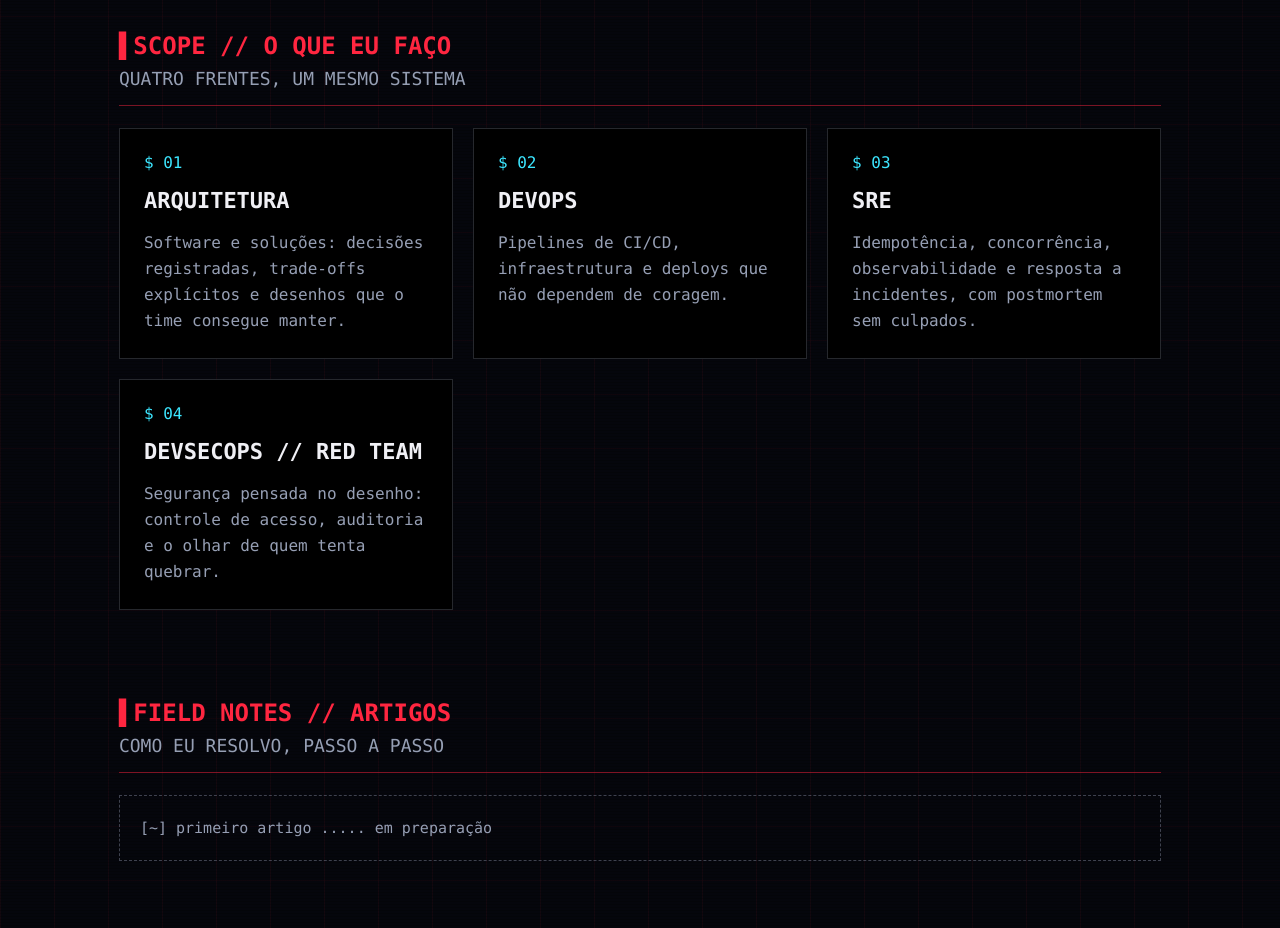
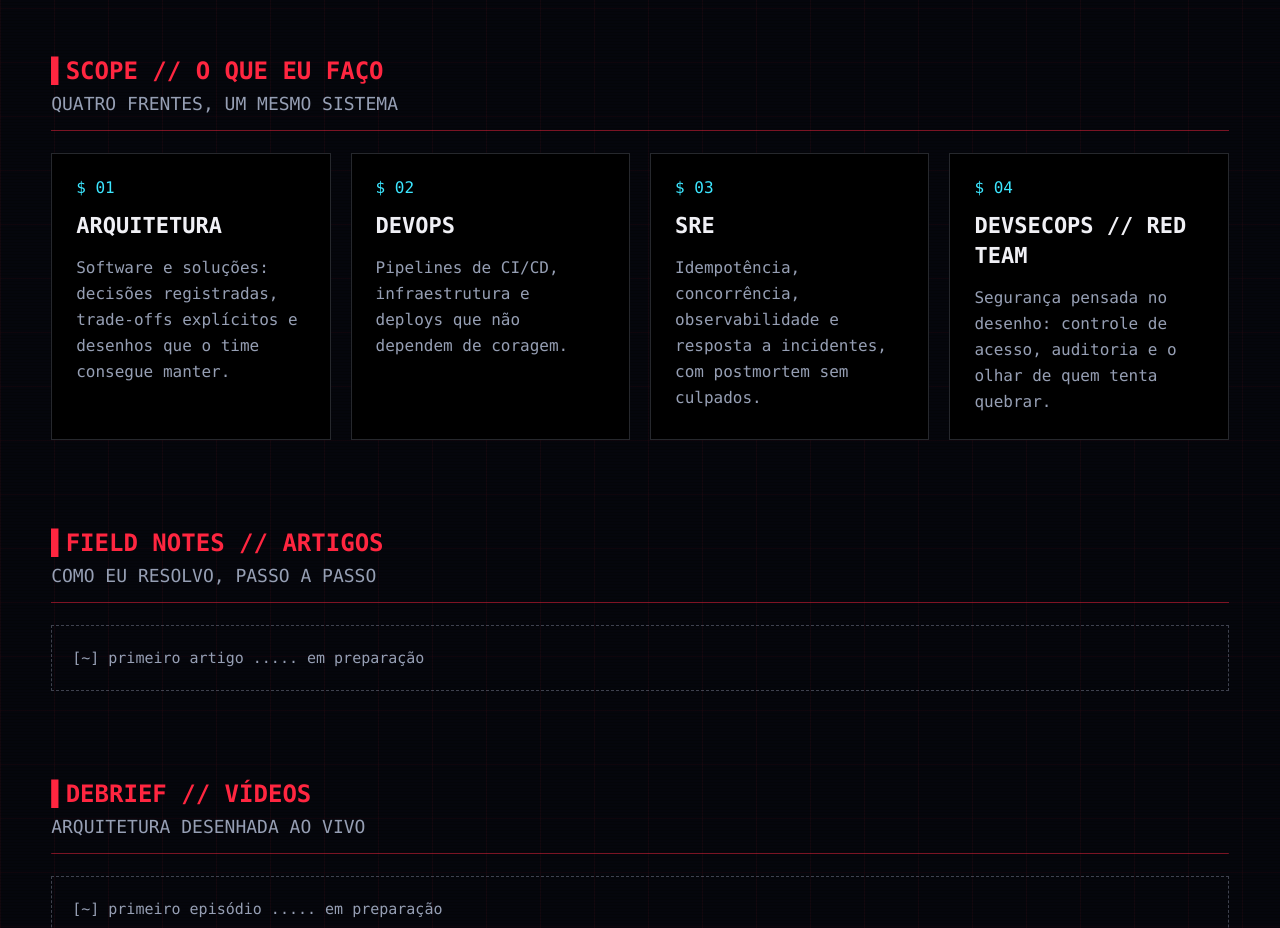
Before and after one commit to Felipe-Amaral/portifolio, an Astro site: page / in a window 1280 px wide. Shown: the part 920-1848 px from the top of the page. Built offline with nearby package versions, Linux system fonts and the light colour scheme; Astro itself is replaced by a stand-in of ours.

Commit message:
Update grid styles for responsive layout

```diff
--- a/src/styles/global.css
+++ b/src/styles/global.css
@@ -80,7 +80,9 @@ ul.row { list-style: none; margin: 0; padding: 0; }
 .split--end { align-items: flex-end; }
 .split__side { flex: 1 1 340px; min-width: 0; display: flex; flex-direction: column; gap: 48px; }
 .grid { display: grid; gap: 20px; grid-template-columns: repeat(auto-fit, minmax(min(100%, 340px), 1fr)); }
-.grid--4 { grid-template-columns: repeat(auto-fit, minmax(min(100%, 260px), 1fr)); }
+.grid.grid--4 { grid-template-columns: repeat(4, minmax(0, 1fr)); }
+@media (max-width: 1100px) { .grid.grid--4 { grid-template-columns: repeat(2, minmax(0, 1fr)); } }
+@media (max-width: 600px) { .grid.grid--4 { grid-template-columns: minmax(0, 1fr); } }
 .hero { display: grid; gap: 56px; align-items: center; grid-template-columns: repeat(auto-fit, minmax(min(100%, 460px), 1fr)); }
 
 /* ---------- header / nav ---------- */
```
